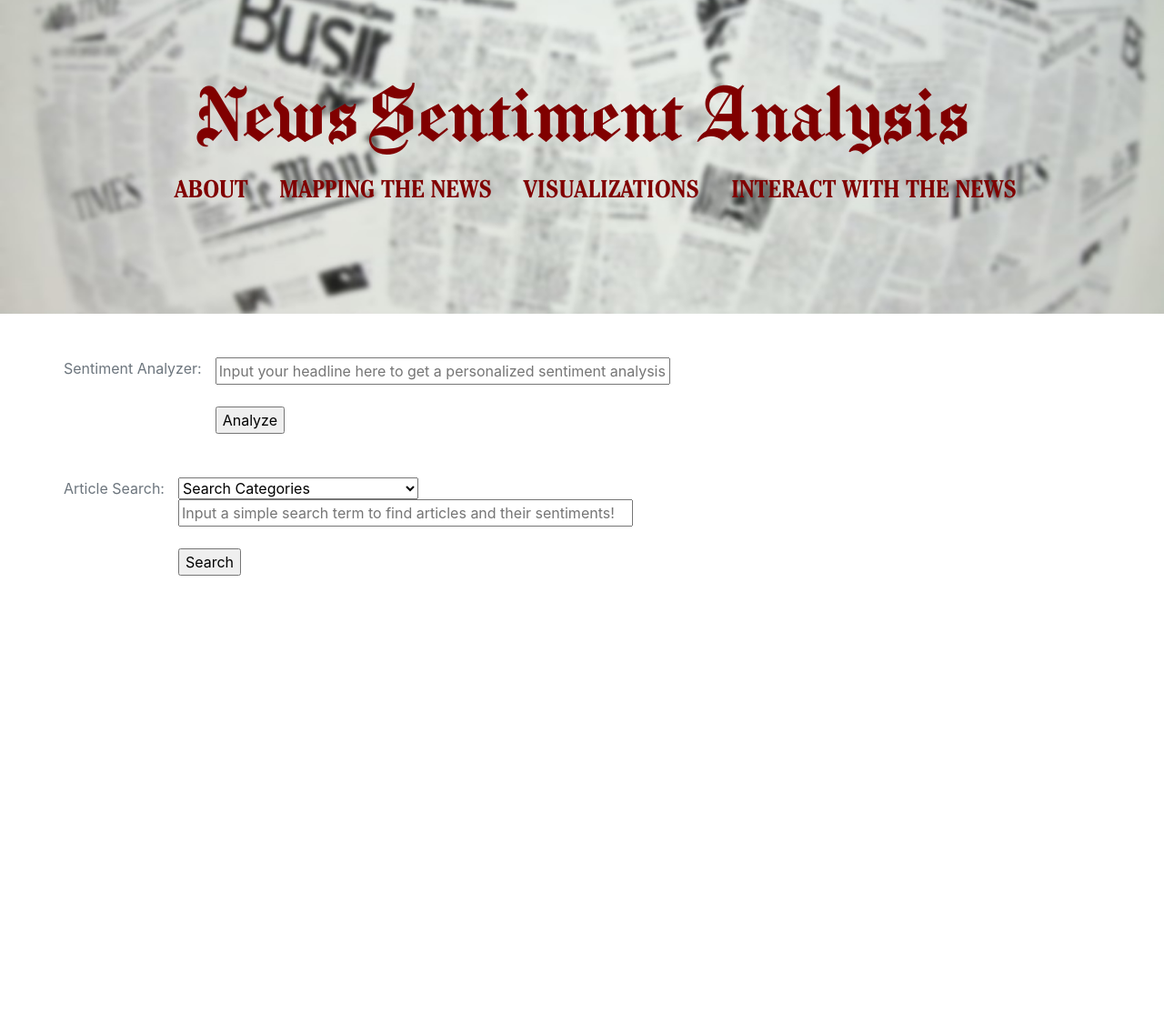
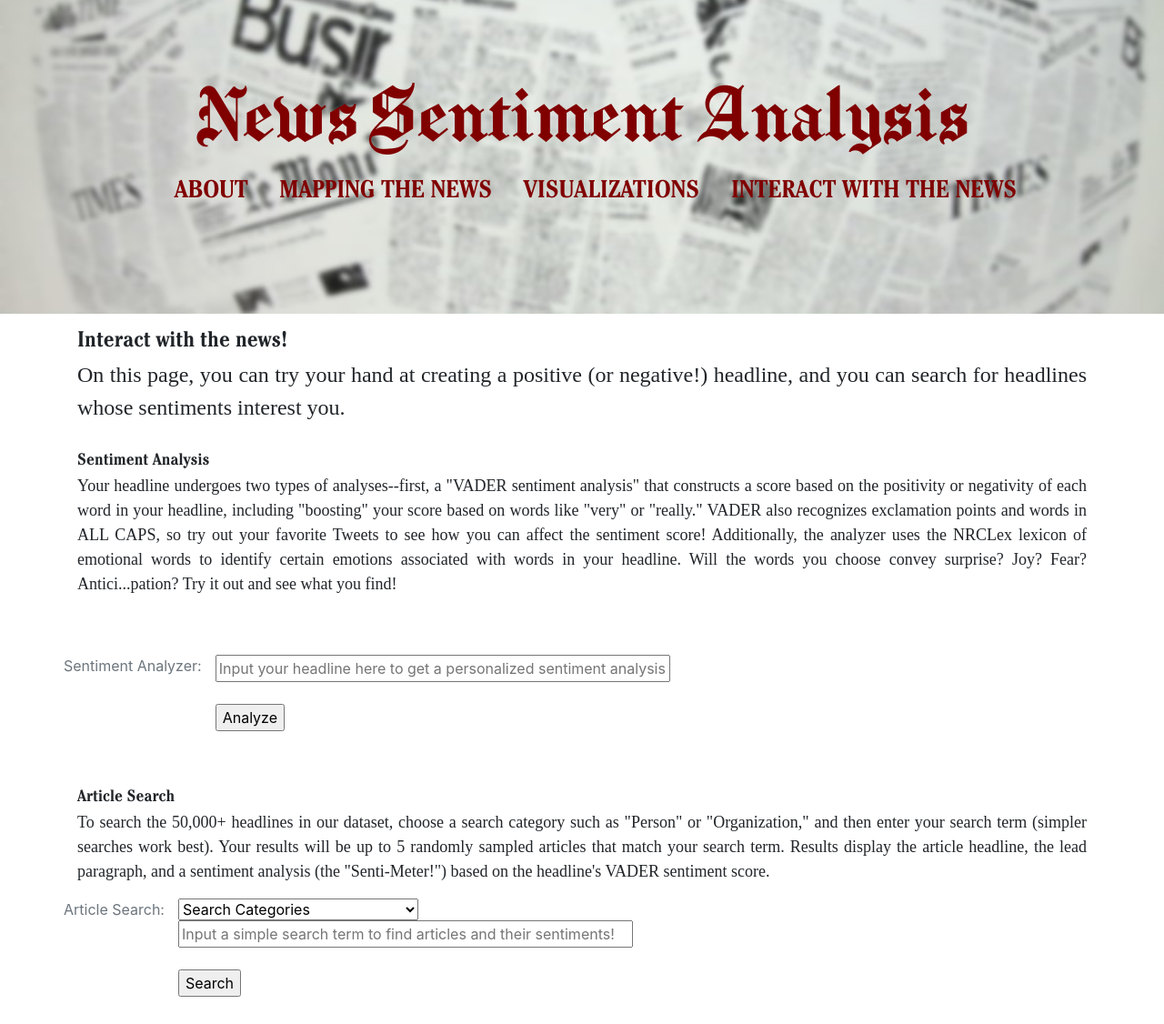
Before and after one commit to iCode13/News-Sentiment-Analysis-App, a Flask app: page /interactive in a window 1280 px wide. Shown: the whole page at 91% size. Before the commit the page ends 633 px from the top, so only its background shows below. Run offline with Flask 2, Linux system fonts and the light colour scheme; parts of the project's set-up code (start-up, migrations or seed data) failed here and were passed over; some libraries are stand-ins or nearby versions; some web fonts are replaced.

Commit message:
formatting interactive page

```diff
--- a/news_app/plots.py
+++ b/news_app/plots.py
@@ -10,6 +10,7 @@ import plotly.express as px
 from sklearn.linear_model import LinearRegression
 import pickle
 
+mapbox_token = os.getenv("mapbox_token")
 # FILE_PATH = os.path.join("news_app", "static", "data", "headlines_scores_keywords.csv")
 
 def article_vs_headline_plot(df_in):
@@ -335,7 +336,7 @@ def lat_lon_heatmap():
     GEOCODE_DATA = os.path.join("news_app", "static", "data", "geocoded_headlines_scores_keywords.csv")
     df = pd.read_csv(GEOCODE_DATA).dropna(how="any")
 
-        def location(x):
+    def location(x):
         location_details = (
             x.replace("'", "$")
             .replace('"', "'")
--- a/news_app/static/js/app.js
+++ b/news_app/static/js/app.js
@@ -30,6 +30,8 @@ function userAnalysis() {
 
 			Plotly.newPlot("user-analysis-gauge", responseJson.gauge_data)
 			Plotly.newPlot("user-analysis-emotions", responseJson.emotion_plot_data, responseJson.emotion_plot_layout)
+
+			$.scrollTo($('#user-analysis-intro'), 700);
 		})
 	})
 	.catch(function (error) {
@@ -121,7 +123,7 @@ function articleSearch() {
 
 				Plotly.newPlot(`gauge-${i}`, responseJson.gauges[i])
 
-
+				$.scrollTo($('#article-search-intro'), 700);
 			}
 
 					// var table = d3.select('#dice-table')
--- a/news_app/static/stylesheets/news-app-styles.css
+++ b/news_app/static/stylesheets/news-app-styles.css
@@ -2,7 +2,7 @@
 
 @font-face {
     font-family: "Cheltenham";
-    src: url('../../assets/fonts/CheltenhamStdBook.woff') format('woff');
+    src: url('../fonts/CheltenhamStdBook.woff') format('woff');
     font-style: normal;
     font-weight: normal;
 }
@@ -22,6 +22,15 @@
     }
 
 /* ---- interactive page ---- */
+
+.interaction-intro {
+    margin-top: 10px;
+    font-family: "Cheltenham";
+    font-weight: normal;
+    font-size: 18px;
+    text-align: justify;
+    text-justify: inter-word;
+}
 
 input[type=text] {
     width: 500px;
@@ -189,6 +198,9 @@ nav a:hover::before {
 .maps {
     height: 100%;
     width: 100%;
+    margin: 0 auto;
+    display: flex;
+    justify-content: center;
 }
 
 .map-summary {
--- a/news_app/templates/interactive.html
+++ b/news_app/templates/interactive.html
@@ -2,9 +2,25 @@
 {% block content %}
 <div class="container">
 
-     <!-- Begin Form -->
-     <br/>
-     <br/>
+    <div class="row">
+        <div class="col-md-12 interaction-intro">
+            <p style="font-size:24px">
+              <b>Interact with the news!</b>
+              </br>
+              On this page, you can try your hand at creating a positive (or negative!) headline, and you can search for headlines whose sentiments interest you.
+            </p>
+        </div>
+        <div class="col-md-12 interaction-intro" id="user-analysis-intro">
+            <p>
+              <b>Sentiment Analysis</b>
+              </br>
+              Your headline undergoes two types of analyses--first, a "VADER sentiment analysis" that constructs a score based on the positivity or negativity of each word in your headline, including "boosting" your score based on words like "very" or "really."  VADER also recognizes exclamation points and words in ALL CAPS, so try out your favorite Tweets to see how you can affect the sentiment score!  Additionally, the analyzer uses the NRCLex lexicon of emotional words to identify certain emotions associated with words in your headline.  Will the words you choose convey surprise? Joy? Fear? Antici...pation?  Try it out and see what you find!
+            </p>
+        </div>
+    </div>
+
+    <br/>
+    <br/>
 
      <!-- News Analyzer -->
      <!-- <form action="/analyzer" method="POST" style="width: 500px; margin: auto"> -->
@@ -35,6 +51,16 @@
      <br/>
       <!-- News Search -->
       <!-- <form action="/analyzer" method="POST" style="width: 500px; margin: auto"> -->
+
+      <div class ="row">
+        <div class="col-md-12 interaction-intro" id="article-search-intro">
+          <p>
+              <b>Article Search</b>
+              </br>
+              To search the 50,000+ headlines in our dataset, choose a search category such as "Person" or "Organization," and then enter your search term (simpler searches work best).  Your results will be up to 5 randomly sampled articles that match your search term.  Results display the article headline, the lead paragraph, and a sentiment analysis (the "Senti-Meter!") based on the headline's VADER sentiment score.
+            </p>
+        </div>
+      </div>
 
        <div class="row">
          <label for="article-search-input" class="text-muted">Article Search:</label>
--- a/news_app/templates/parent.html
+++ b/news_app/templates/parent.html
@@ -3,10 +3,15 @@
     <head>
         <meta charset="UTF-8">
         <meta name="viewport" content="width=device-width, initial-scale=1.0">
+        <script
+			  src="https://code.jquery.com/jquery-3.5.1.min.js"
+			  integrity="sha256-9/aliU8dGd2tb6OSsuzixeV4y/faTqgFtohetphbbj0="
+			  crossorigin="anonymous"></script>
         <script src="https://d3js.org/d3.v5.min.js"></script>
         <script src="https://cdn.plot.ly/plotly-latest.min.js"></script>
         <script src="https://cdnjs.cloudflare.com/ajax/libs/d3/5.5.0/d3.js"></script>
         <script src ="https://cdnjs.cloudflare.com/ajax/libs/underscore.js/1.9.1/underscore-min.js"></script>
+        <script src="//cdn.jsdelivr.net/jquery.scrollto/2.1.0/jquery.scrollTo.min.js"></script>
         <link rel="stylesheet" href="https://maxcdn.bootstrapcdn.com/bootstrap/4.3.1/css/bootstrap.min.css">
         <link rel="stylesheet" type="text/css" href="{{ url_for('static', filename='stylesheets/news-app-styles.css') }}">
 
```
Also changed, not shown: news_app/templates/maps.html (+10 -2 lines).
